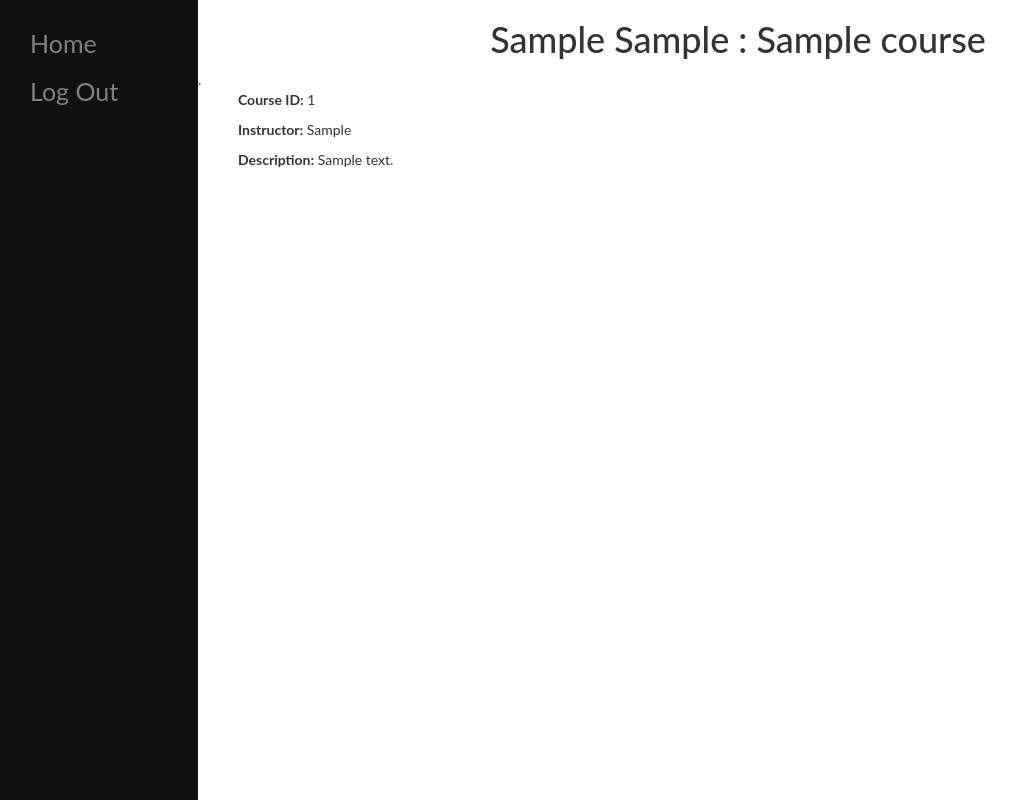
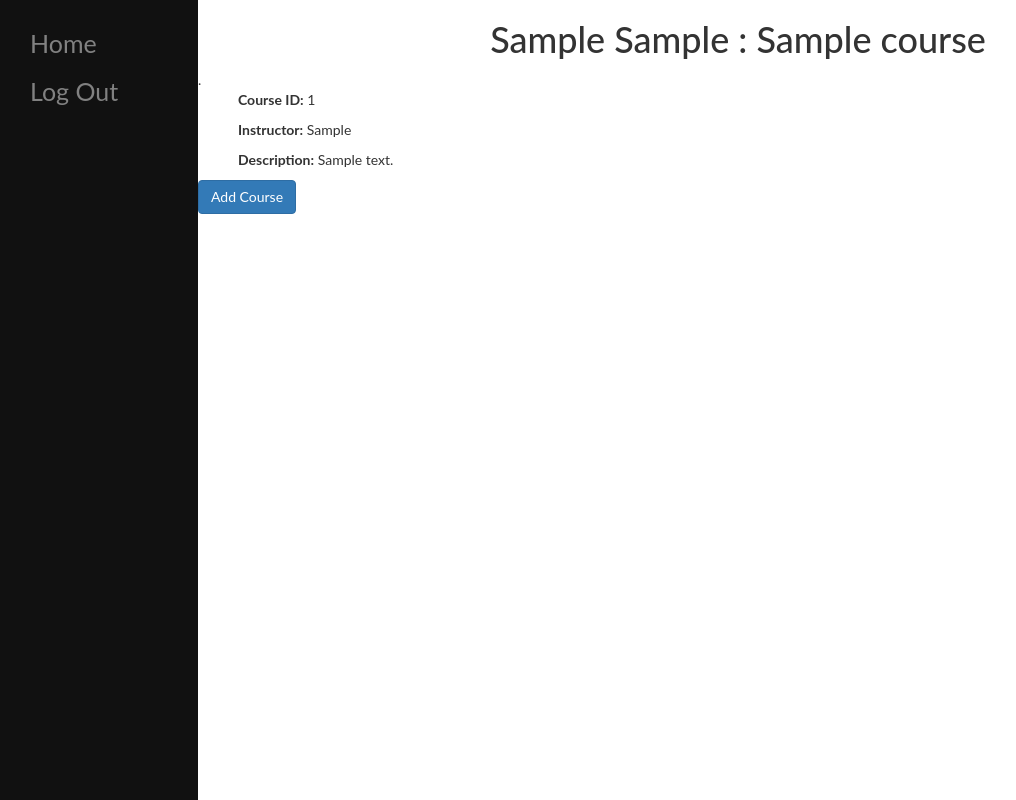
Before and after one commit to jguevarra/Assignment-Interactive-Checklist, a Django app: page /course/1/ in a window 1280 px wide. Shown: the whole page, without its empty margins (2-1018 px from the left). Run offline with Django 3.2, Linux system fonts and the light colour scheme; tables that the repository leaves empty hold one stand-in row (values such as "Sample post"); some libraries are stand-ins or nearby versions.

Commit message:
add course feature working as expected

```diff
--- a/uni_assignment_calendar/models.py
+++ b/uni_assignment_calendar/models.py
@@ -45,4 +45,4 @@ class Enrollment(models.Model):
     username = models.CharField(max_length=200)
     class_id = models.IntegerField(max_length=10)
     def __str__(self):
-        return self.username + str(self.class_id)
+        return self.username + " enrolled in " + str(self.class_id)
--- a/uni_assignment_calendar/templates/uni_assignment_calendar/course_detail.html
+++ b/uni_assignment_calendar/templates/uni_assignment_calendar/course_detail.html
@@ -13,6 +13,12 @@
 	    <p><strong>Description:</strong> {{ courses.description }}</p>
 	</ul>
 
+	<form method="POST">
+		{% csrf_token %}
+		<input type="submit" class="btn btn-primary" value="Add Course">
+	</form>
+	<p>{{ status }}</p>
+
 </div>
 
 {% endblock %}
--- a/uni_assignment_calendar/urls.py
+++ b/uni_assignment_calendar/urls.py
@@ -8,7 +8,7 @@ urlpatterns = [
     path('', views.user_login, name='login'),
     path('home/', views.IndexView.as_view(), name='index'),
     path('<int:pk>/', views.DetailView.as_view(), name='detail'),
-    path('course/<int:pk>/', views.CourseDetailView.as_view(), name='course_detail'),
+    path('course/<int:class_id>/', views.course_detail, name='course_detail'),
     path('create/', views.create_assignment, name='create'),
     path('signup/', views.signup, name='signup'),
     path('login/', views.user_login, name='login'),
--- a/uni_assignment_calendar/views.py
+++ b/uni_assignment_calendar/views.py
@@ -29,10 +29,22 @@ class DetailView(generic.DetailView):
     model = Events
     template_name = 'uni_assignment_calendar/detail.html'
 
-# Detail (generic view)
-class CourseDetailView(generic.DetailView):
-    model = Courses
-    template_name = 'uni_assignment_calendar/course_detail.html'
+
+# If GET request, displays the course edtail
+# If POST request, enroll user in this class
+def course_detail(request, class_id):
+    courses = get_object_or_404(Courses, class_id=class_id)
+    status = ""
+
+    if request.method == "POST":
+        username = request.user.username
+        new_enroll = Enrollment(username=username,class_id=class_id)
+        new_enroll.save()
+        status = "Course Successfully Added!"
+        return render(request, 'uni_assignment_calendar/course_detail.html', {'courses':courses,'status':status})
+
+    return render(request, 'uni_assignment_calendar/course_detail.html', {'courses':courses,'status':status})
+
 
 # Form for creating an assignment
 def create_assignment(request):
@@ -48,6 +60,7 @@ def create_assignment(request):
             return HttpResponse("Form Not Valid")
 
     return render(request, 'uni_assignment_calendar/create.html', {'form':form})
+
 
 # Signup
 def signup(request):
```
Also changed, not shown: uni_assignment_calendar/forms.py (line endings or trailing spaces).
